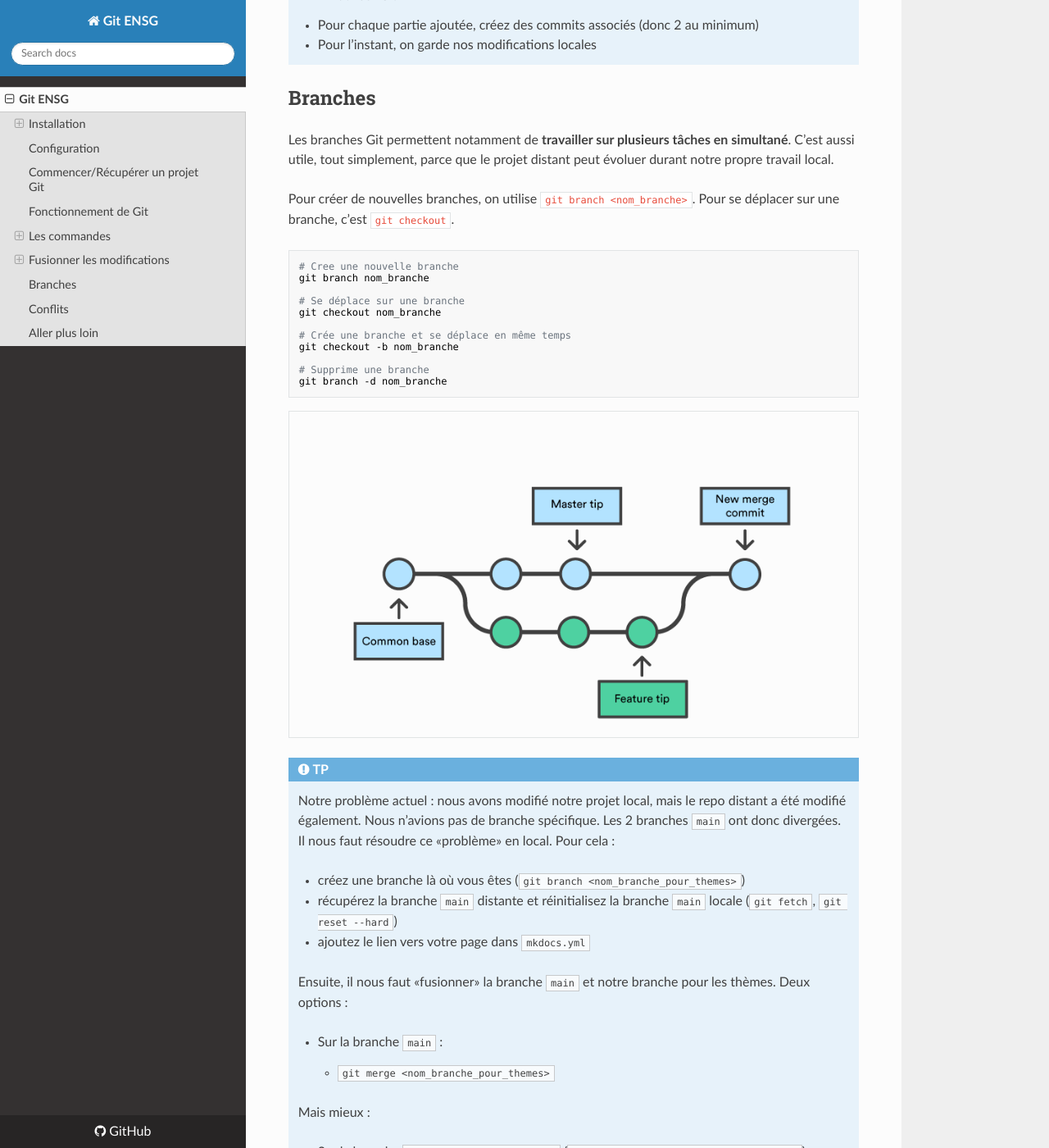
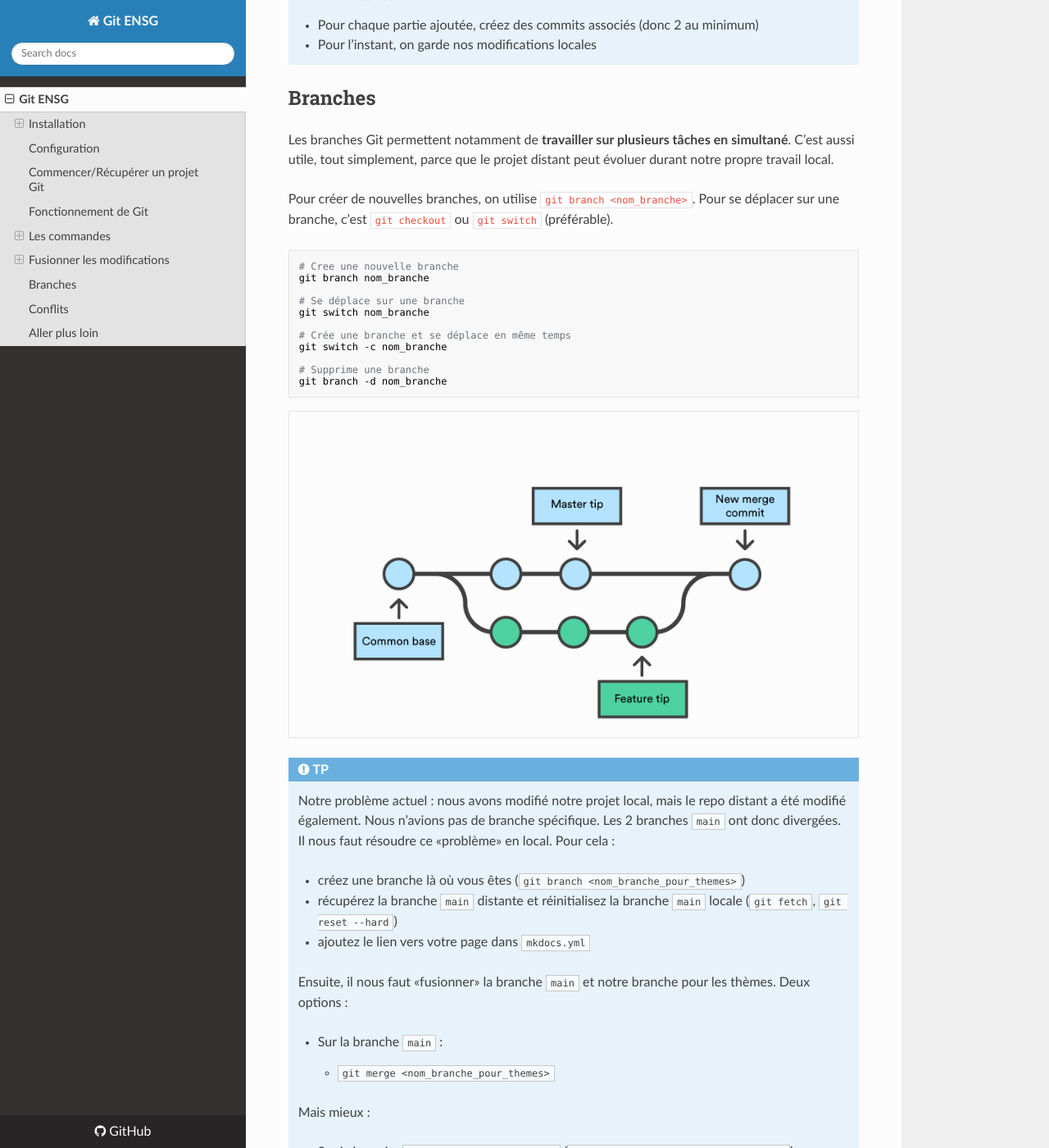
Before and after one commit to iamvdo/git-ensg, an MkDocs documentation site: the page built from docs/index.md, in a window 1280 px wide and 1400 px high, scrolled down 6861 px. Shown: the whole window at 82% size. Built offline with MkDocs 1.6.1, drawn with Linux system fonts in a browser that asks for light colours; nearby versions of some CDN libraries; some of the changed text lies outside the part shown.

Commit message:
Use git switch

````diff
--- a/docs/index.md
+++ b/docs/index.md
@@ -214,17 +214,17 @@ git reset --hard origin/main
 
 Les branches Git permettent notamment de **travailler sur plusieurs tâches en simultané**. C’est aussi utile, tout simplement, parce que le projet distant peut évoluer durant notre propre travail local.
 
-Pour créer de nouvelles branches, on utilise `git branch <nom_branche>`. Pour se déplacer sur une branche, c’est `git checkout`.
+Pour créer de nouvelles branches, on utilise `git branch <nom_branche>`. Pour se déplacer sur une branche, c’est `git checkout` ou `git switch` (préférable).
 
 ```bash
 # Cree une nouvelle branche
 git branch nom_branche
 
 # Se déplace sur une branche
-git checkout nom_branche
+git switch nom_branche
 
 # Crée une branche et se déplace en même temps
-git checkout -b nom_branche
+git switch -c nom_branche
 
 # Supprime une branche
 git branch -d nom_branche
@@ -248,7 +248,7 @@ git branch -d nom_branche
 
     Mais mieux :
 
-    - Sur la branche `<nom_branche_pour_themes>` (`git checkout <nom_branche_pour_themes>`) :
+    - Sur la branche `<nom_branche_pour_themes>` (`git switch <nom_branche_pour_themes>`) :
         - `git rebase main`
 
     - vérifiez votre travail avec `git lg --all`
````
